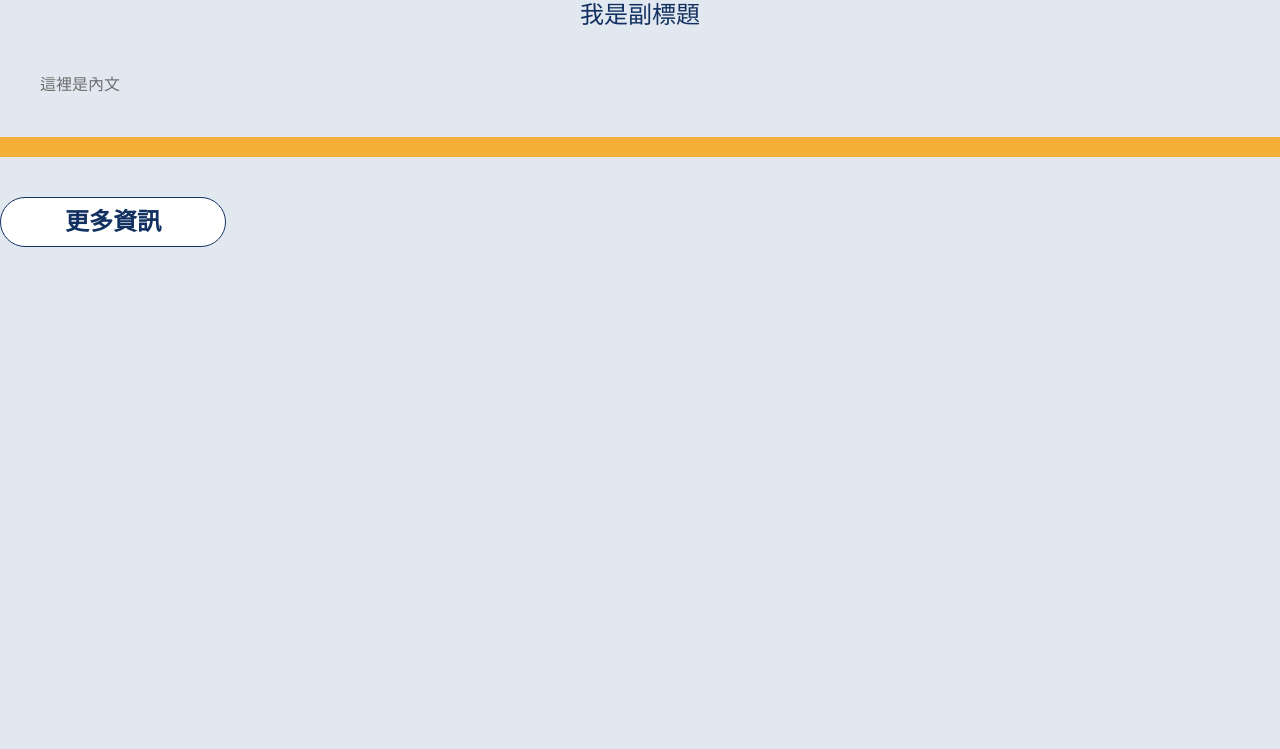
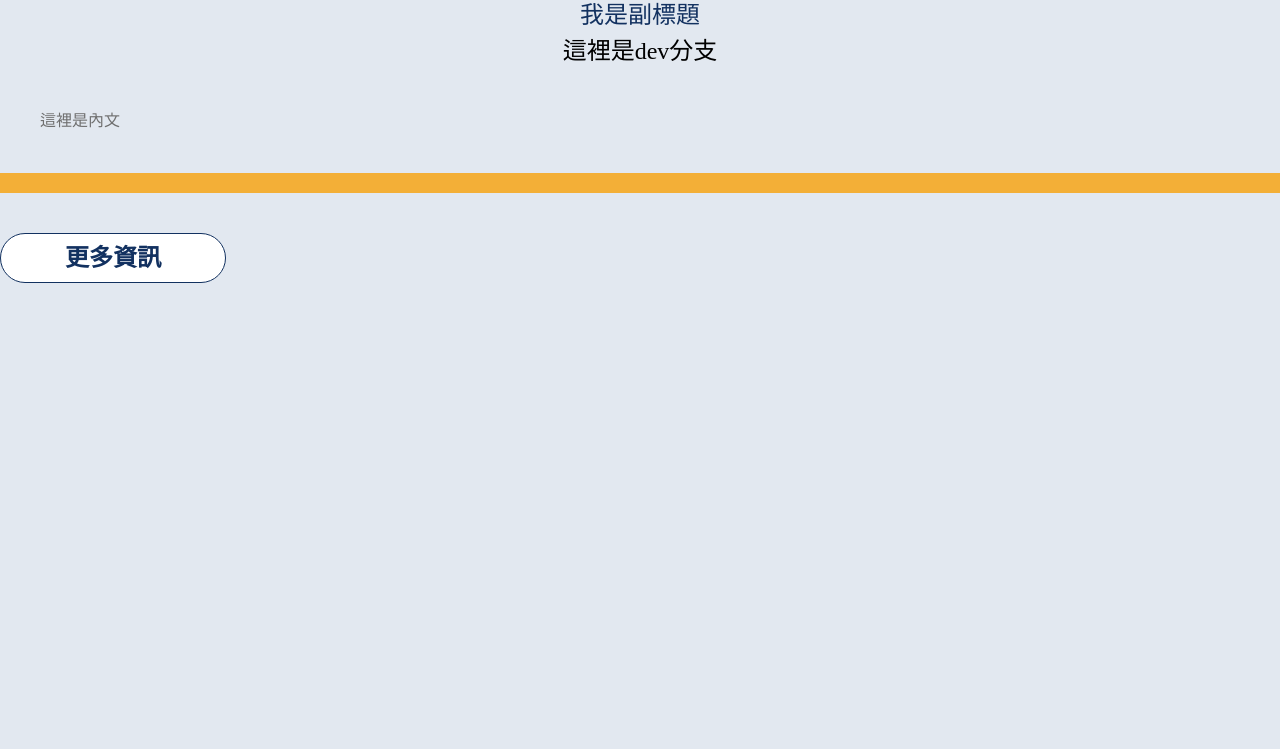
Before and after one commit to TeamRocket12th/Aquarium-Redesign, a website: page src/eventpage.html in a window 1280 px wide. Shown: the part 51-800 px from the top of the page. Drawn offline with Linux system fonts and the light colour scheme.

Commit message:
[feat]: 新增dev分支

```diff
--- a/src/eventpage.html
+++ b/src/eventpage.html
@@ -11,6 +11,7 @@
   <body class="bg-slate-200">
     <h1 class="bg-secondary text-center text-primary">這裡是特展介紹</h1>
     <h2 class="text-center text-primary">我是副標題</h2>
+    <h2 class="text-center">這裡是dev分支</h2>
     <p class="bg-slate-200 p-10 text-descript">這裡是內文</p>
     <div class="h-5 bg-fn"></div>
     <button class="btn my-10">更多資訊</button>
```
Also changed, not shown: src/exhibitpage.html (+1 -0 lines), src/index.html (+1 -0 lines).
